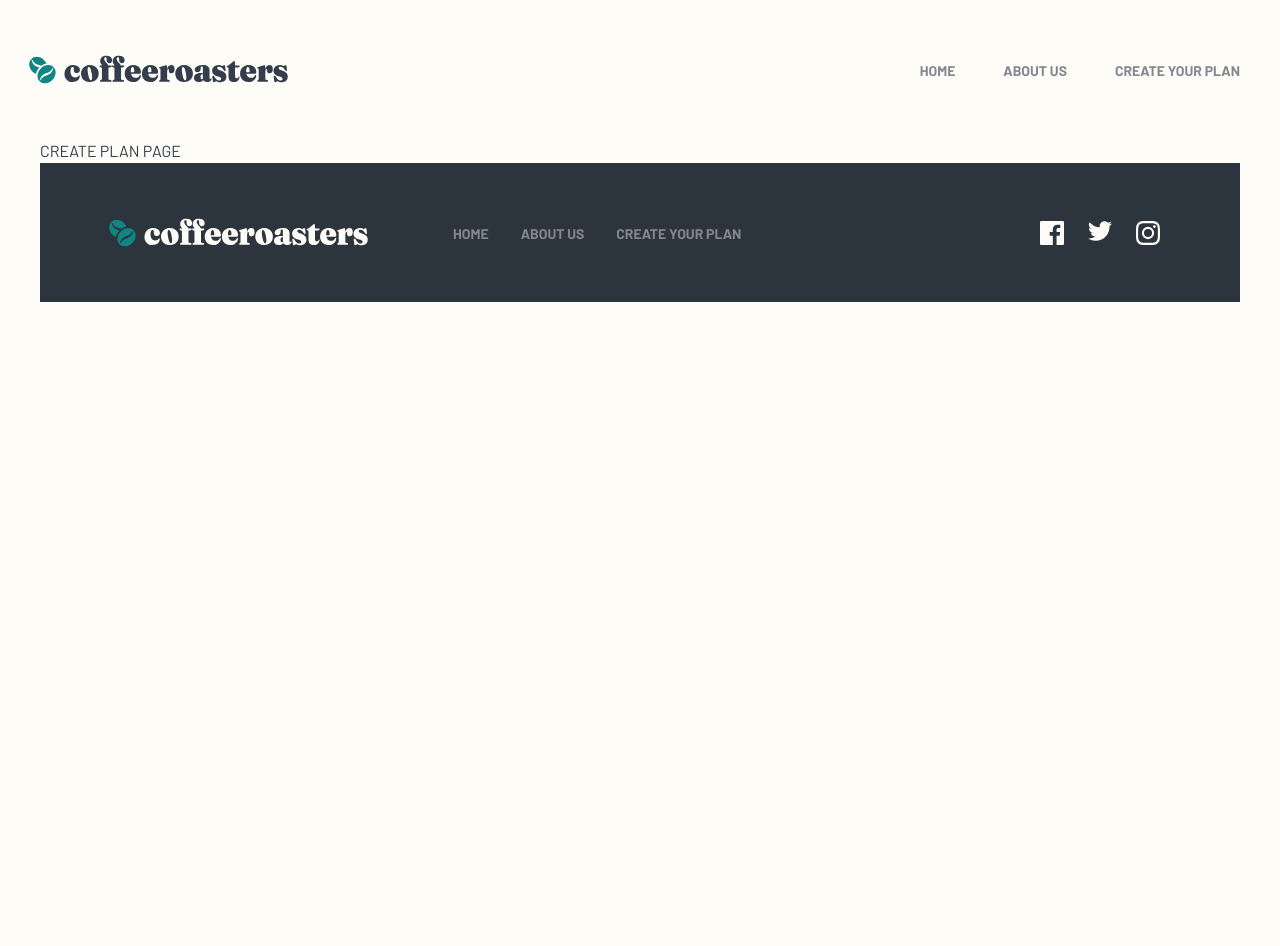
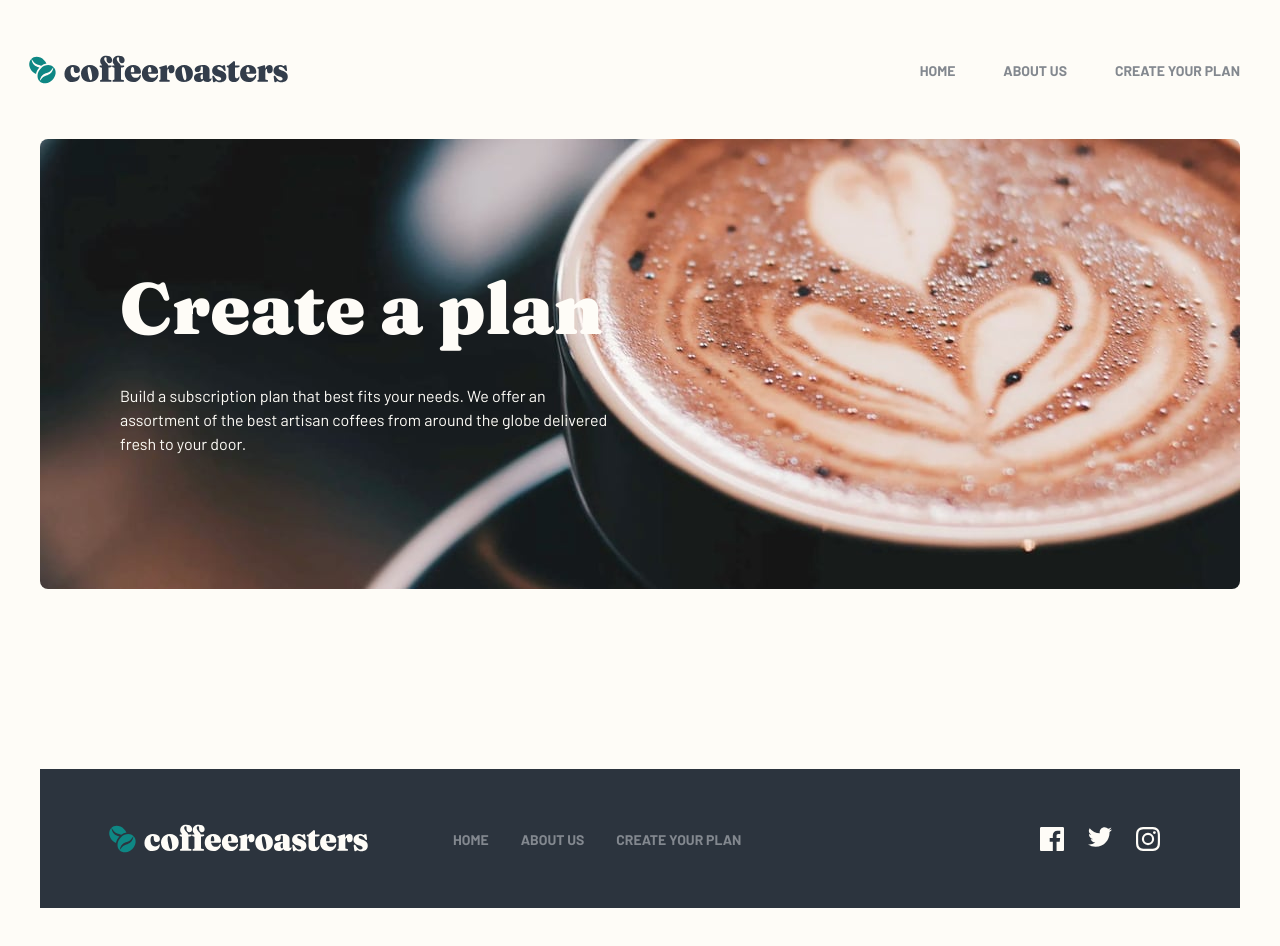
Before and after one commit to GabrielaMendes/vue-coffee-subsrcription-site, a Vue app: page /create-plan in a window 1280 px wide. Shown: the top 946 px of the page. Before the commit the page ends 800 px from the top, so only its background shows below. Built offline with nearby package versions, Linux system fonts and the light colour scheme.

Commit message:
layout: created plan page hero and added style to main css

```diff
--- a/src/assets/main.css
+++ b/src/assets/main.css
@@ -12,6 +12,10 @@ body {
 
 .hero-about-bg {
   @apply h-[400px] lg:h-[450px] bg-cover bg-right bg-[url('src/assets/images/about/mobile/image-hero-whitecup.jpg')] sm:bg-[url('src/assets/images/about/tablet/image-hero-whitecup.jpg')] lg:bg-[url('src/assets/images/about/desktop/image-hero-whitecup.jpg')];
+}
+
+.hero-plan-bg {
+  @apply h-[400px] lg:h-[450px] bg-cover bg-right bg-[url('src/assets/images/plan/mobile/image-hero-blackcup.jpg')] sm:bg-[url('src/assets/images/plan/tablet/image-hero-blackcup.jpg')] lg:bg-[url('src/assets/images/plan/desktop/image-hero-blackcup.jpg')];
 }
 
 @layer base {
--- a/src/views/CreatePlanView.vue
+++ b/src/views/CreatePlanView.vue
@@ -1,5 +1,15 @@
 <template>
   <main>
-    <div>CREATE PLAN PAGE</div>
+    <!-- Hero -->
+    <section class="w-full hero-plan-bg rounded-lg extra-padding">
+      <div
+        class="text-light-beige w-full text-center sm:text-left sm:w-[398px] lg:w-[493px] h-full flex flex-col justify-center items-center sm:items-start gap-10"
+      >
+        <h2 class="text-[40px] sm:text-5xl lg:text-7xl">Create a plan</h2>
+        <p>
+          Build a subscription plan that best fits your needs. We offer an assortment of the best artisan coffees from around the globe delivered fresh to your door.
+        </p>
+      </div>
+    </section>
   </main>
 </template>
```
